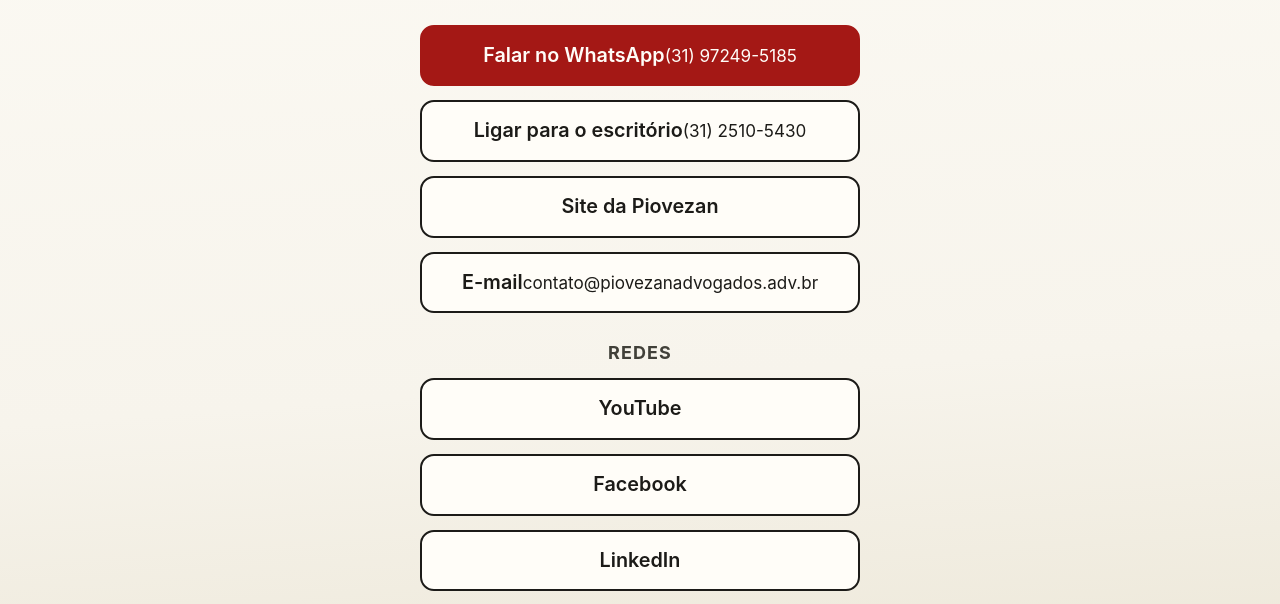
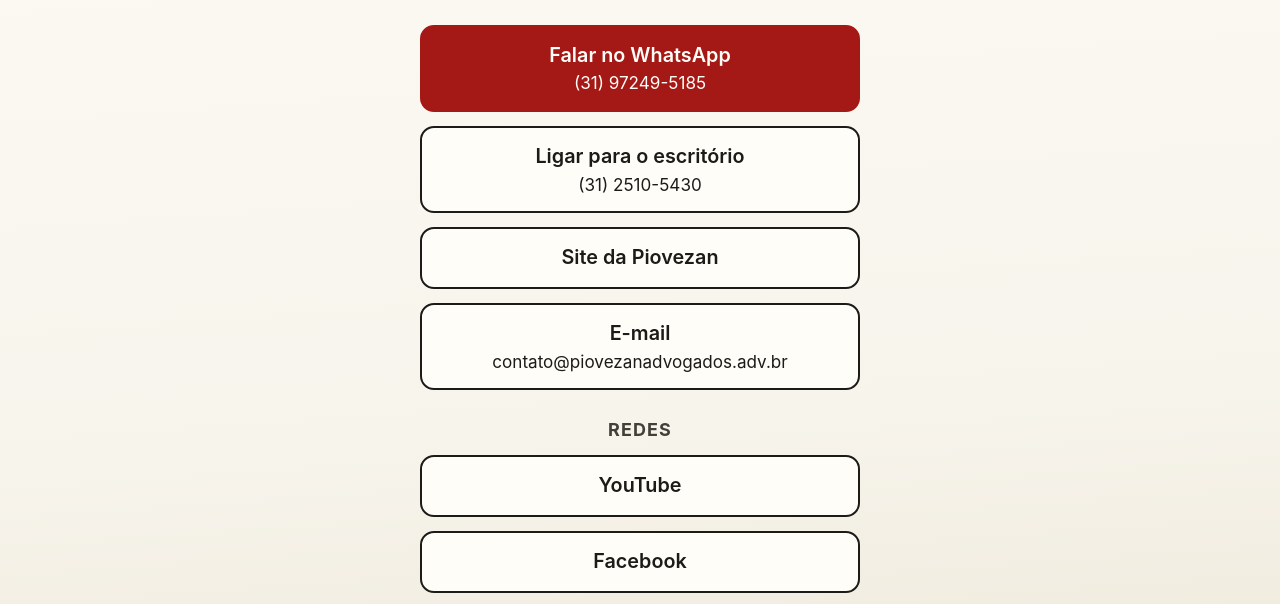
Before and after one commit to piovezanadvmarketing-web/links, a plain HTML site: page index.html in a window 1280 px wide. Shown: the part 170-774 px from the top of the page. Drawn offline with Linux system fonts and the light colour scheme.

Commit message:
Botões em coluna: o número fica embaixo do rótulo no celular
Co-Authored-By: Claude Opus 5.5 <noreply@anthropic.com>

```diff
--- a/index.html
+++ b/index.html
@@ -16,11 +16,11 @@
   main{max-width:480px;margin:0 auto;padding:40px 20px 32px}
   .logo{display:block;width:240px;max-width:80%;height:auto;margin:8px auto 18px}
   .lema{text-align:center;font-size:1.05rem;color:var(--tinta-2);margin:0 0 28px}
-  .btn{display:flex;align-items:center;justify-content:center;min-height:60px;margin:0 0 14px;padding:14px 18px;border-radius:14px;
+  .btn{display:flex;flex-direction:column;align-items:center;justify-content:center;min-height:60px;margin:0 0 14px;padding:14px 18px;border-radius:14px;
     text-decoration:none;font-weight:600;font-size:1.1rem;text-align:center;border:2px solid var(--tinta);color:var(--tinta);background:#FFFDF8}
   .btn:focus-visible{outline:3px solid var(--vermelho);outline-offset:3px}
   .btn.principal{background:var(--vermelho);border-color:var(--vermelho);color:#FFFDF8}
-  .btn small{display:block;font-weight:400;font-size:.95rem}
+  .btn small{display:block;font-weight:400;font-size:.95rem;overflow-wrap:anywhere}
   .grupo{margin-top:26px}
   .grupo h2{font-size:1rem;letter-spacing:.06em;text-transform:uppercase;color:var(--tinta-2);margin:0 0 12px;text-align:center}
   .aviso{margin:26px 0 0;padding:16px 18px;border-left:6px solid var(--vermelho);background:var(--alerta);border-radius:8px;font-size:1.05rem}
```
